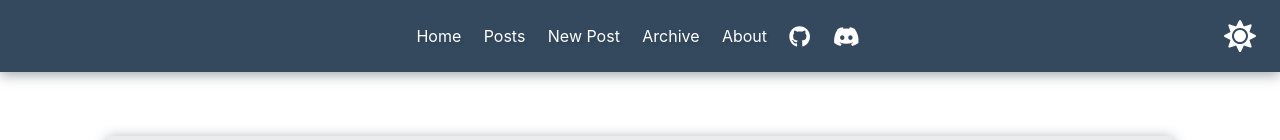
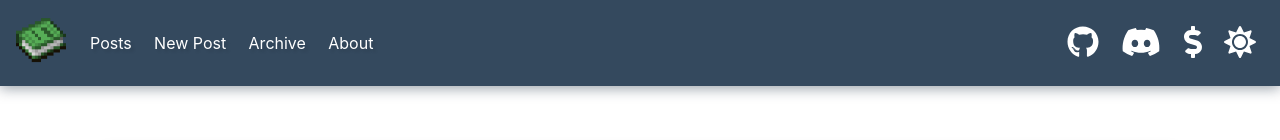
Before and after one commit to Jackbaude/tmc-frontend, a React (Create React App) app: page / in a window 1280 px wide. Shown: the top 140 px of the page. Built offline with nearby package versions, Linux system fonts and the light colour scheme; no server answers.

Commit message:
Added the donation link as well as removing the tmc text with a img

```diff
--- a/src/components/nav.tsx
+++ b/src/components/nav.tsx
@@ -2,7 +2,8 @@ import React from "react"
 import {FontAwesomeIcon} from "@fortawesome/react-fontawesome";
 import {faDiscord, faGithub} from '@fortawesome/free-brands-svg-icons'
 import ThemeToggle from "./ThemeToggle";
-
+import {faDollarSign} from "@fortawesome/free-solid-svg-icons";
+import book from "./Home/img/book.png"
 const Nav = () => {
     return (
         <div>
@@ -13,11 +14,11 @@ const Nav = () => {
                     <span className="navbar-toggler-icon"/>
                 </button>
                 <div className="collapse navbar-collapse" id="navbarToggler">
-                    <a className="navbar-brand" href="/"><h2 className={"flip-in"}>Technical Minecraft Wiki</h2></a>
+                    <a className="navbar-brand" href="/"><h1 className={"jello"}><img src={book} alt={"book"} height={"50em"} width={"50em"}/></h1></a>
                     <ul className="navbar-nav mr-auto mt-2 mt-lg-0">
-                        <li className="nav-item active">
-                            <a className="nav-link link" href="/">Home<span className="sr-only">(current)</span></a>
-                        </li>
+                        {/*<li className="nav-item active">*/}
+                        {/*    <a className="nav-link link" href="/">Home<span className="sr-only">(current)</span></a>*/}
+                        {/*</li>*/}
                         <li className="nav-item">
                             <a className="nav-link link" href="/posts">Posts</a>
                         </li>
@@ -30,17 +31,28 @@ const Nav = () => {
                         <li className="nav-item">
                             <a className="nav-link link" href="/about">About</a>
                         </li>
+
+                    </ul>
+                    <ul className="navbar-nav ml-auto mt-2 mt-lg-0">
                         <li className="nav-item">
                             <a className="nav-link" href="https://github.com/Jackbaude/tmc-wiki" target="_blank"
-                               rel="noreferrer noopener"><FontAwesomeIcon icon={faGithub} size={"lg"}/></a>
+                               rel="noreferrer noopener"><FontAwesomeIcon icon={faGithub} size={"2x"}/></a>
                         </li>
                         <li className="nav-item">
                             <a className="nav-link" href="https://discord.gg/FcTFg2E" target="_blank"
-                               rel="noreferrer noopener"><FontAwesomeIcon icon={faDiscord} size={"lg"}/></a>
+                               rel="noreferrer noopener"><FontAwesomeIcon icon={faDiscord} size={"2x"}/></a>
+                        </li>
+                        <li className="nav-item">
+                            <a className="nav-link" href="https://streamelements.com/jjakuu/tip"><FontAwesomeIcon icon={faDollarSign} size={"2x"}/></a>
                         </li>
 
+                        <li>
+                            <ThemeToggle/>
+                        </li>
                     </ul>
-                    <ThemeToggle/>
+
+
+
                 </div>
             </nav>
         </div>
```
